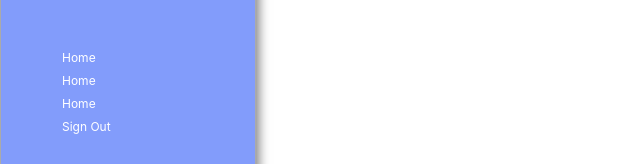
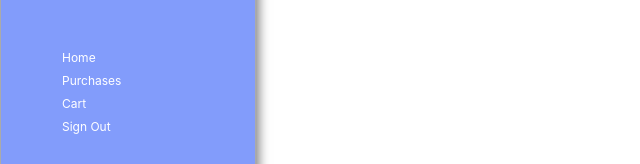
Before and after one commit to JashwanthKadaru/AI_Assisted_Shopping_App, a React (Create React App) app in the folder client/smart_store_client/: page / in a window 1280 px wide. Shown: the part 168-332 px from the top of the page, without its empty margins (0-640 px from the left). Built offline with nearby package versions, Linux system fonts and the light colour scheme; a web font is replaced by a local one.

Commit message:
In client folder, made some changes to Drawer and App components.

```diff
--- a/client/smart_store_client/src/App.js
+++ b/client/smart_store_client/src/App.js
@@ -7,6 +7,9 @@ function App() {
   const [ searchText, setSearchText ] = useState('');
 
   const productList = [{name: 'product name'}, {name: 'product name'}, {name: 'product name'}, {name: 'product name'}, {name: 'product name'},{name: 'product name'}, {name: 'product name'}, {name: 'product name'}, {name: 'product name'}, ]
+
+  const purchasesList = [{name: 'product name'}, {name: 'product name'}, {name: 'product name'}, {name: 'product name'}, {name: 'product name'},{name: 'product name'}, {name: 'product name'}, {name: 'product name'}, {name: 'product name'}, ]
+
   const onSearch = () => {
     return {}
   }
@@ -27,7 +30,7 @@ function App() {
         </div>
         {/* Outlet section to dynamically change content */}
         <div className='app-display-box'>
-          <Outlet context={{searchText, setSearchText, productList, onSearch, onClickProduct}}/>
+          <Outlet context={{searchText, setSearchText, productList, onSearch, onClickProduct, purchasesList}}/>
         </div>
     </div>
   )
--- a/client/smart_store_client/src/components/Drawer.js
+++ b/client/smart_store_client/src/components/Drawer.js
@@ -29,8 +29,8 @@ const Drawer = () => {
                 <header>
                     <nav>
                         <NavLink className='link' to={'/shop'}> Home </NavLink>
-                        <NavLink className='link' to={'/shop'}> Home </NavLink>
-                        <NavLink className='link' to={'/shop'}> Home </NavLink>
+                        <NavLink className='link' to={'/purchases'}> Purchases </NavLink>
+                        <NavLink className='link' to={'/cart'}> Cart </NavLink>
                         <NavLink className='link' to={'/'}> Sign Out </NavLink>
                     </nav>
                 </header>
--- a/client/smart_store_client/src/css/Drawer.css
+++ b/client/smart_store_client/src/css/Drawer.css
@@ -16,7 +16,7 @@
     padding: 5px;
 }
 
- .navbar {
+.navbar {
     height: 70vh;
     flex-direction: column;
     justify-content: space-between;
@@ -160,12 +160,14 @@ nav {
     border-radius: 20px;
     margin: 1px 0px;
     font-size: 0.75rem;
+    transition: 0.3s;
 }
 
 .link:hover {
     color:#314692;
     z-index: 2;
     background-color: #9cb0f9;
+    transform: scale(1.05);
     transition: 0.3s;
 }
 
--- a/client/smart_store_client/src/index.js
+++ b/client/smart_store_client/src/index.js
@@ -5,13 +5,16 @@ import App from './App';
 import {createBrowserRouter, RouterProvider, Route, createRoutesFromElements} from 'react-router-dom'
 import Home from './pages/Home';
 import Login from './pages/Login';
+import Purchases from './pages/Purchases';
 
 const  router = createBrowserRouter(
 
   createRoutesFromElements(
-    <Route path='/' element={<App/>}>
-      <Route index element={<Login/>}/>
+    <Route path='/' element={<App />}>
+      <Route index element={<Login />}/>
       <Route path='/shop' element={<Home />}/>
+      <Route path='/purchases' element={<Purchases />}/>
+      <Route path='/cart' element={<Purchases />}/>
 
     </Route>
   )
```
